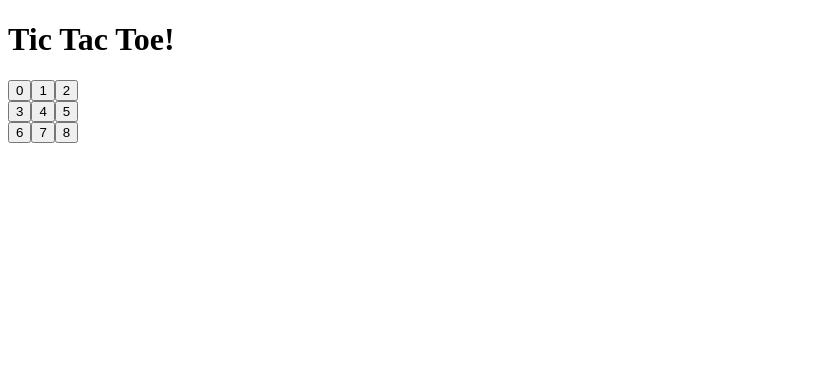
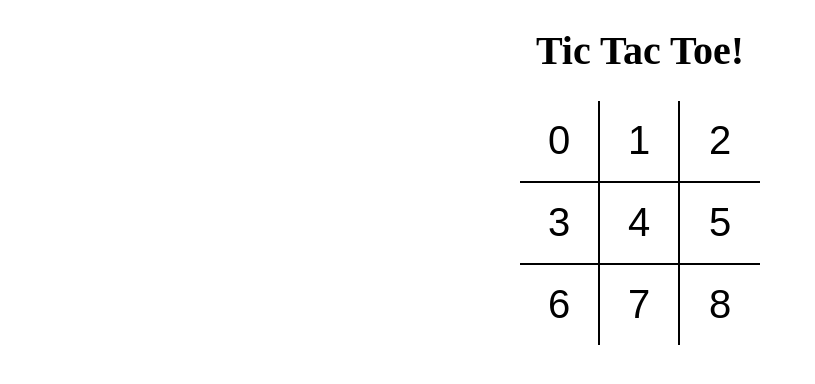
Before and after one commit to ShreyasK14/tictactoe, a React (Vite) app: page / in a window 1280 px wide. Shown: the top 384 px of the page, without its empty margins (0-815 px from the left). Built offline with nearby package versions, Linux system fonts and the light colour scheme.

Commit message:
added sass and styles

```diff
--- a/package.json
+++ b/package.json
@@ -16,6 +16,7 @@
   },
   "license": "MIT",
   "dependencies": {
+    "node-sass": "^6.0.1",
     "npm": "^7.24.0",
     "prettier": "^2.4.1",
     "react": "^16.13.1",
--- a/src/App.js
+++ b/src/App.js
@@ -1,9 +1,11 @@
 import React from "react";
 import Board from "./components/Board";
 
+import "./styles/root.scss";
+
 const App = () => {
   return (
-    <div>
+    <div className="app">
       <h1>Tic Tac Toe!</h1>
       <Board />
     </div>
--- a/src/components/Board.js
+++ b/src/components/Board.js
@@ -3,18 +3,18 @@ import Square from './Square'
 
 const Board = () => {
     return (
-        <div>
-            <div>
+        <div className="board">
+            <div className="board-row">
                 <Square value={0} />
                 <Square value={1}/>
                 <Square value={2}/>
             </div>
-            <div>
+            <div className="board-row">
                 <Square value={3}/>
                 <Square value={4}/>
                 <Square value={5}/>
             </div>
-            <div>
+            <div className="board-row">
                 <Square value={6}/>
                 <Square value={7}/>
                 <Square value={8}/>
--- a/src/components/Square.js
+++ b/src/components/Square.js
@@ -2,7 +2,7 @@ import React from 'react'
 
 const Square = ({value}) => {
     return (
-        <button type="button">{value}</button>
+        <button type="button" className="square">{value}</button>
     )
 }
 
--- /dev/null
+++ b/src/styles/root.scss
@@ -0,0 +1,43 @@
+body {
+    padding: 0;
+    margin: 0;
+  }
+
+  button {
+    background: none;
+    border: none;
+    outline: none;
+    &:hover {
+     cursor: pointer;
+    }
+  }
+
+  .app {
+    font-size: 20px;
+    display: flex;
+    flex-direction: column;
+    align-items: center;
+  }
+
+  .board {
+    .board-row {
+      display: flex;
+      flex-direction: row;
+      border-bottom: 2px solid #000;
+      &:last-child {
+        border-bottom: none;
+      }
+      .square {
+        width: 80px;
+        height: 80px;
+        border-right: 2px solid #000;
+        font-size: 2.5rem;
+        padding: 0;
+        overflow: hidden;
+        transition: all 0.2s;
+        &:last-child {
+          border-right: none;
+        }
+      }
+    }
+  }
```
Also changed, not shown: 1 other file (tests, documents, lock files or other folders).
